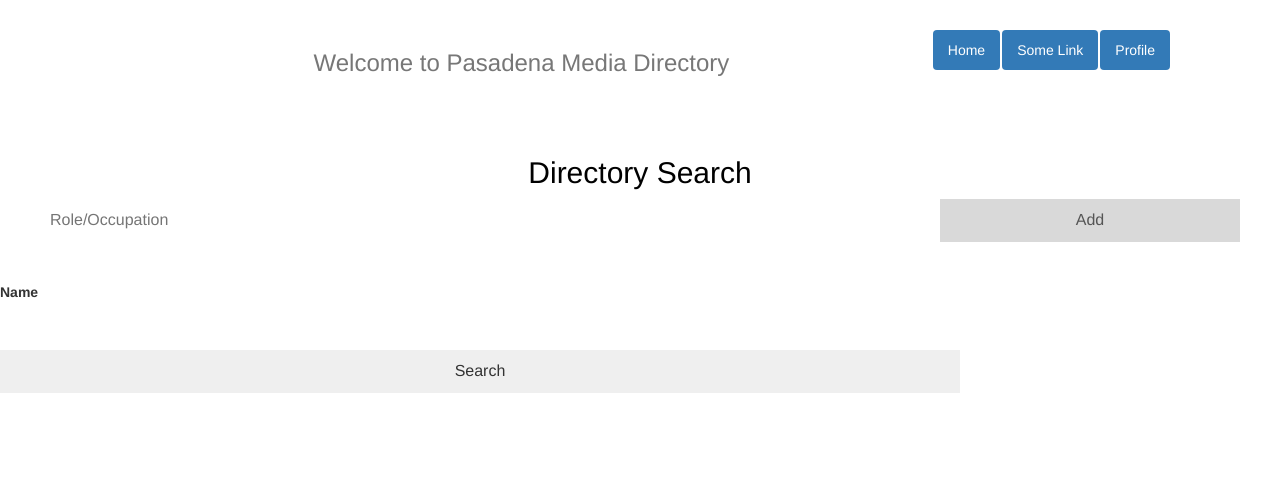
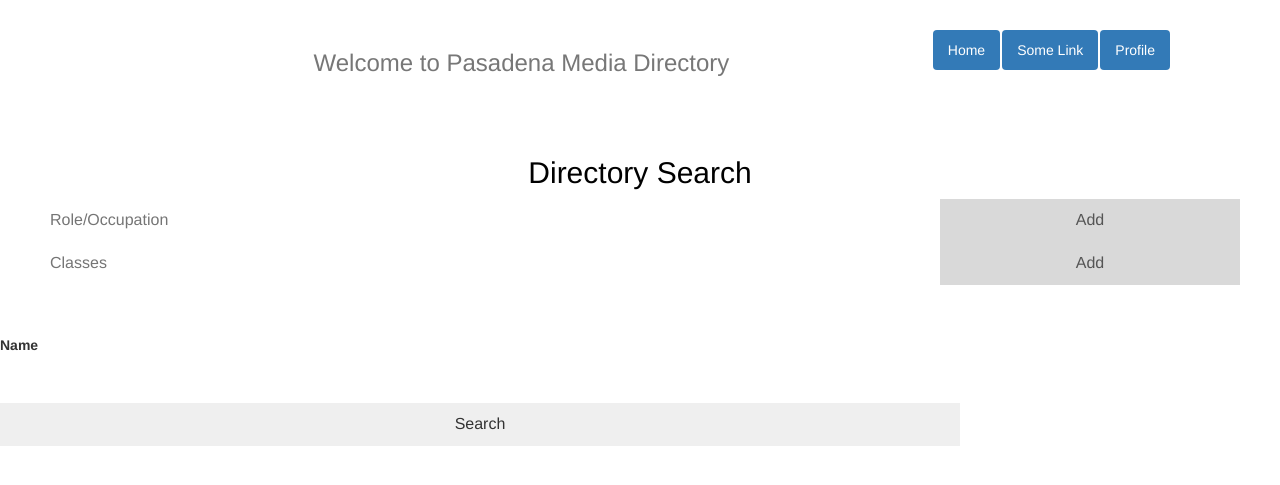
Before and after one commit to helenawu1998/pasadena-media, a Flask app: page /directory_search in a window 1280 px wide. Shown: the top 485 px of the page. Run offline with Flask 2, Linux system fonts and the light colour scheme; some libraries are stand-ins or nearby versions.

Commit message:
classes introduced

```diff
--- a/app/modules/directory_search/templates/directory_search.html
+++ b/app/modules/directory_search/templates/directory_search.html
@@ -148,18 +148,44 @@ input {
 
 <div id="myDIV" class="header">
   <h2 style="margin:10px">Directory Search</h2>
-  <input type="text" id="myInput" placeholder="Role/Occupation">
-  <span onclick="newElement()" class="addBtn">Add</span>
+  <input type="text" id="rolesInput" placeholder="Role/Occupation">
+  <span onclick="newElement('rolesInput', 'rolesUL')" class="addBtn">Add</span>
+  <input type="text" id="classesInput" placeholder="Classes">
+  <span onclick="newElement('classesInput', 'classesUL')" class="addBtn">Add</span>
 </div>
 
 
-<ul id="myUL" class = "search_attributes">
+<ul id="rolesUL" class = "search_attributes" style="margin:20px">
 
 </ul>
 
+<ul id="classesUL" class = "search_attributes" style = "margin:20px">
+
+</ul>
+
+
+
+
+
+
+
+
+
+
+
 <script>
+  // JAVASCRIPT HERE
 // Create a "close" button and append it to each list item
-var myNodelist = document.getElementsByTagName("myUL");
+var myNodelist = document.getElementsByTagName("rolesUL");
+var i;
+for (i = 0; i < myNodelist.length; i++) {
+  var span = document.createElement("SPAN");
+  var txt = document.createTextNode("\u00D7");
+  span.className = "close";
+  span.appendChild(txt);
+  myNodelist[i].appendChild(span);
+}
+var myNodelist = document.getElementsByTagName("classesUL");
 var i;
 for (i = 0; i < myNodelist.length; i++) {
   var span = document.createElement("SPAN");
@@ -180,17 +206,18 @@ for (i = 0; i < close.length; i++) {
 }
 
 // Create a new list item when clicking on the "Add" button
-function newElement() {
+function newElement(input_name, list_name) {
+  console.log(input_name, list_name)
   var li = document.createElement("li");
-  var inputValue = document.getElementById("myInput").value;
+  var inputValue = document.getElementById(input_name).value;
   var t = document.createTextNode(inputValue);
   li.appendChild(t);
   if (inputValue === '') {
     alert("You must write something!");
   } else {
-    document.getElementById("myUL").appendChild(li);
+    document.getElementById(list_name).appendChild(li);
   }
-  document.getElementById("myInput").value = "";
+  document.getElementById(input_name).value = "";
 
   var span = document.createElement("SPAN");
   var txt = document.createTextNode("\u00D7");
@@ -214,6 +241,11 @@ function newElement() {
 
 
 
+
+
+
+
+
 {% from "_formhelpers.html" import render_field %}
 <form method=post>
   <dl>
```
